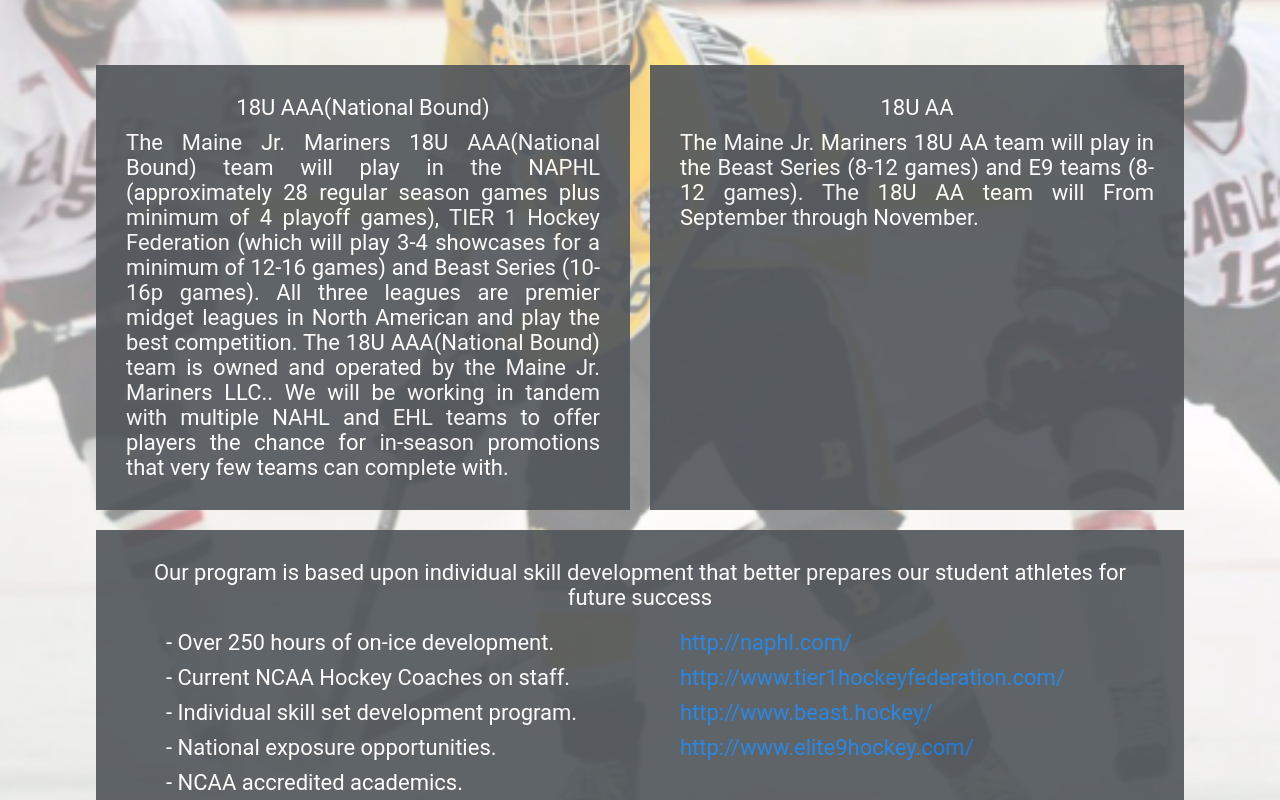
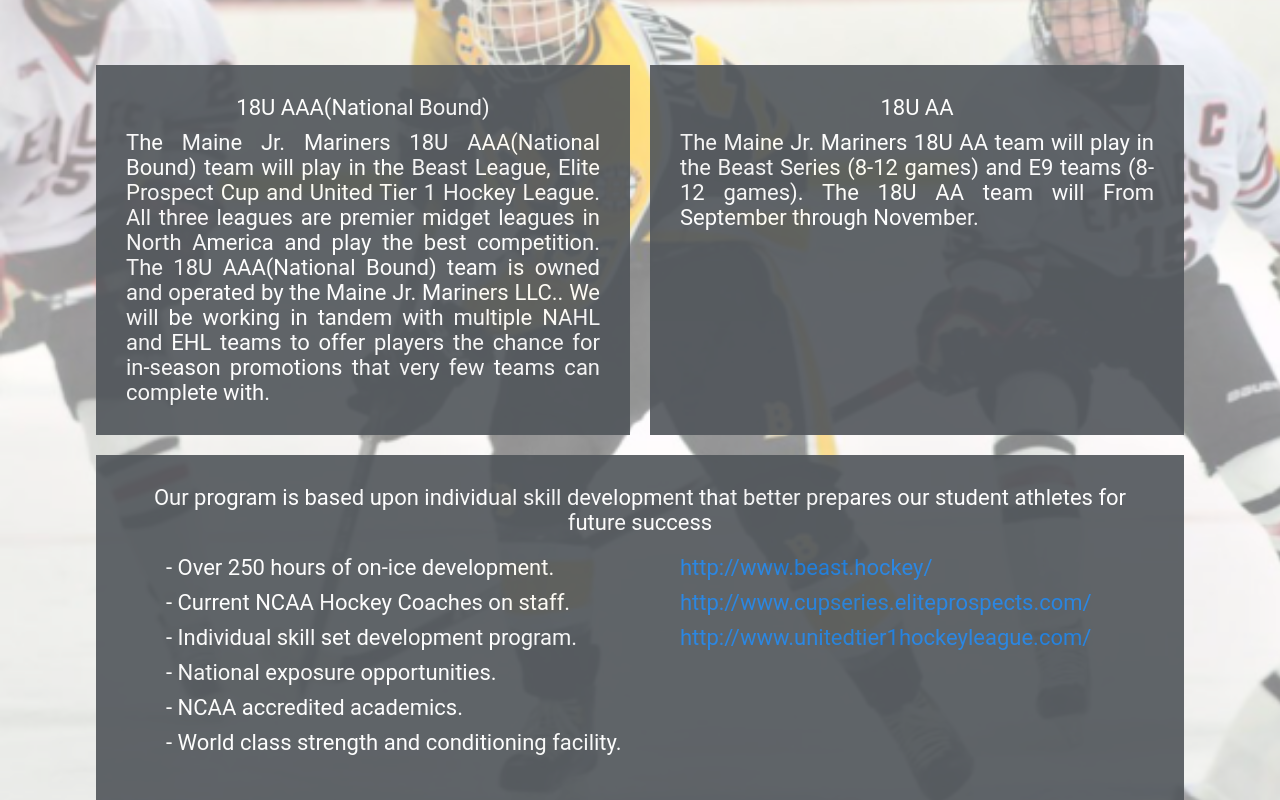
Before and after one commit to MoeMhanna/Hockey-Club, an Angular app: page / in a window 1280 px wide. Shown: the part 2220-3020 px from the top of the page. Built offline with nearby package versions, Linux system fonts and the light colour scheme.

Commit message:
fixed: some text and links removed fixed: some text and links added

```diff
--- a/src/app/app.component.html
+++ b/src/app/app.component.html
@@ -132,12 +132,14 @@
             18U AAA(National Bound)
           </div>
           <div class="content">
-            The Maine Jr. Mariners 18U AAA(National Bound) team will play in the NAPHL (approximately 28 regular
-            season games plus minimum of 4 playoff games), TIER 1 Hockey Federation (which will play 3-4 showcases for
-            a minimum of 12-16 games) and Beast Series (10-16p games). All three leagues are premier midget leagues in
-            North American and play the best competition. The 18U AAA(National Bound) team is owned and operated by
-            the Maine Jr. Mariners LLC.. We will be working in tandem with multiple NAHL and EHL teams to offer
-            players the chance for in-season promotions that very few teams can complete with.
+            The Maine Jr. Mariners 18U AAA(National Bound) team will play
+            in the Beast League, Elite Prospect Cup and United Tier 1
+            Hockey League. All three leagues are premier midget leagues in
+            North America and play the best competition. The 18U
+            AAA(National Bound) team is owned and operated by the Maine
+            Jr. Mariners LLC.. We will be working in tandem with multiple
+            NAHL and EHL teams to offer players the chance for in-season
+            promotions that very few teams can complete with.
           </div>
         </div>
         <div class="card">
@@ -178,23 +180,18 @@
           </div>
           <div class="links-list">
             <div class="link-item">
-              <a href="http://naphl.com/">
-                http://naphl.com/
-              </a>
-            </div>
-            <div class="link-item">
-              <a href="http://www.tier1hockeyfederation.com/">
-                http://www.tier1hockeyfederation.com/
-              </a>
-            </div>
-            <div class="link-item">
               <a href="http://www.beast.hockey/">
                 http://www.beast.hockey/
               </a>
             </div>
             <div class="link-item">
-              <a href="http://www.elite9hockey.com/">
-              http://www.elite9hockey.com/
+              <a href="http://www.cupseries.eliteprospects.com/">
+                http://www.cupseries.eliteprospects.com/
+              </a>
+            </div>
+            <div class="link-item">
+              <a href="http://www.unitedtier1hockeyleague.com/">
+                http://www.unitedtier1hockeyleague.com/
               </a>
             </div>
           </div>
@@ -435,41 +432,11 @@
     <div class="sponsors-list">
       <div class="sponsor">
         <div class="name">
-          North American Prospects Hockey League
-        </div>
-        <div class="link">
-          <a href="http://naphl.com/">
-            http://naphl.com/
-          </a>
-        </div>
-      </div>
-      <div class="sponsor">
-        <div class="name">
-          Tier 1 Hockey Federation
-        </div>
-        <div class="link">
-          <a href="https://www.tier1hockeyfederation.com/">
-            https://www.tier1hockeyfederation.com/
-          </a>
-        </div>
-      </div>
-      <div class="sponsor">
-        <div class="name">
           Beast Hockey League
         </div>
         <div class="link">
           <a href="https://www.beast.hockey/">
             https://www.beast.hockey/
-          </a>
-        </div>
-      </div>
-      <div class="sponsor">
-        <div class="name">
-          Elite 9 Hockey League
-        </div>
-        <div class="link">
-          <a href="https://www.elite9hockey.com/">
-            https://www.elite9hockey.com/
           </a>
         </div>
       </div>
```
Also changed, not shown: 1 other file (tests, documents, lock files or other folders).
